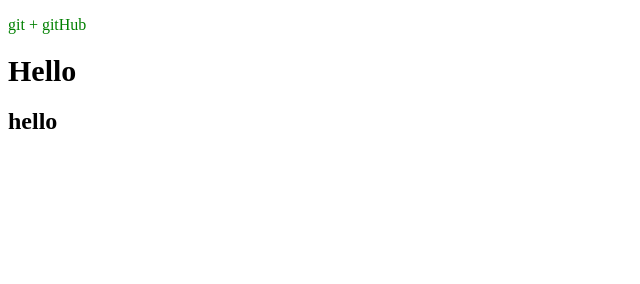
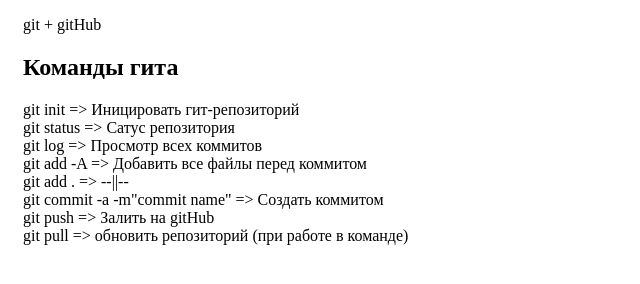
Before and after one commit to Ovchinnikov-Kirill/GitAgain, a plain HTML site: page index.html in a window 1280 px wide. Shown: the whole page, without its empty margins (0-640 px from the left). Drawn offline with Linux system fonts and the light colour scheme.

Commit message:
some code

```diff
--- a/index.html
+++ b/index.html
@@ -7,8 +7,20 @@
     <link rel="stylesheet" href="style.css">
 </head>
 <body>
-    <p>git + gitHub</p>
-    <h1>Hello</h1>
-    <h2>hello</h2>
+    <div class="container">
+        <p>git + gitHub</p>
+        <h2>Команды гита</h2>
+        <p>
+            git init => Иницировать гит-репозиторий<br>
+            git status => Сатус репозитория<br>
+            git log => Просмотр всех коммитов<br>
+            git add -A => Добавить все файлы перед коммитом<br>
+            git add . => --||--<br>
+            git commit -a -m"commit name" => Создать коммитом<br>
+            git push => Залить на gitHub<br>
+            git pull => обновить репозиторий (при работе в команде)<br>
+
+        </p>
+    </div>
 </body>
 </html>
--- a/style.css
+++ b/style.css
@@ -1,7 +1,12 @@
 p{
-    color: green;
+    color: #000000;
 }
 h1{
     font-size: 30px;
 }
+.container{
+    width: 100%;
+    max-width: 1140px;
+    padding: 0 15px;
+}
 /* ;fohgpih */
```
